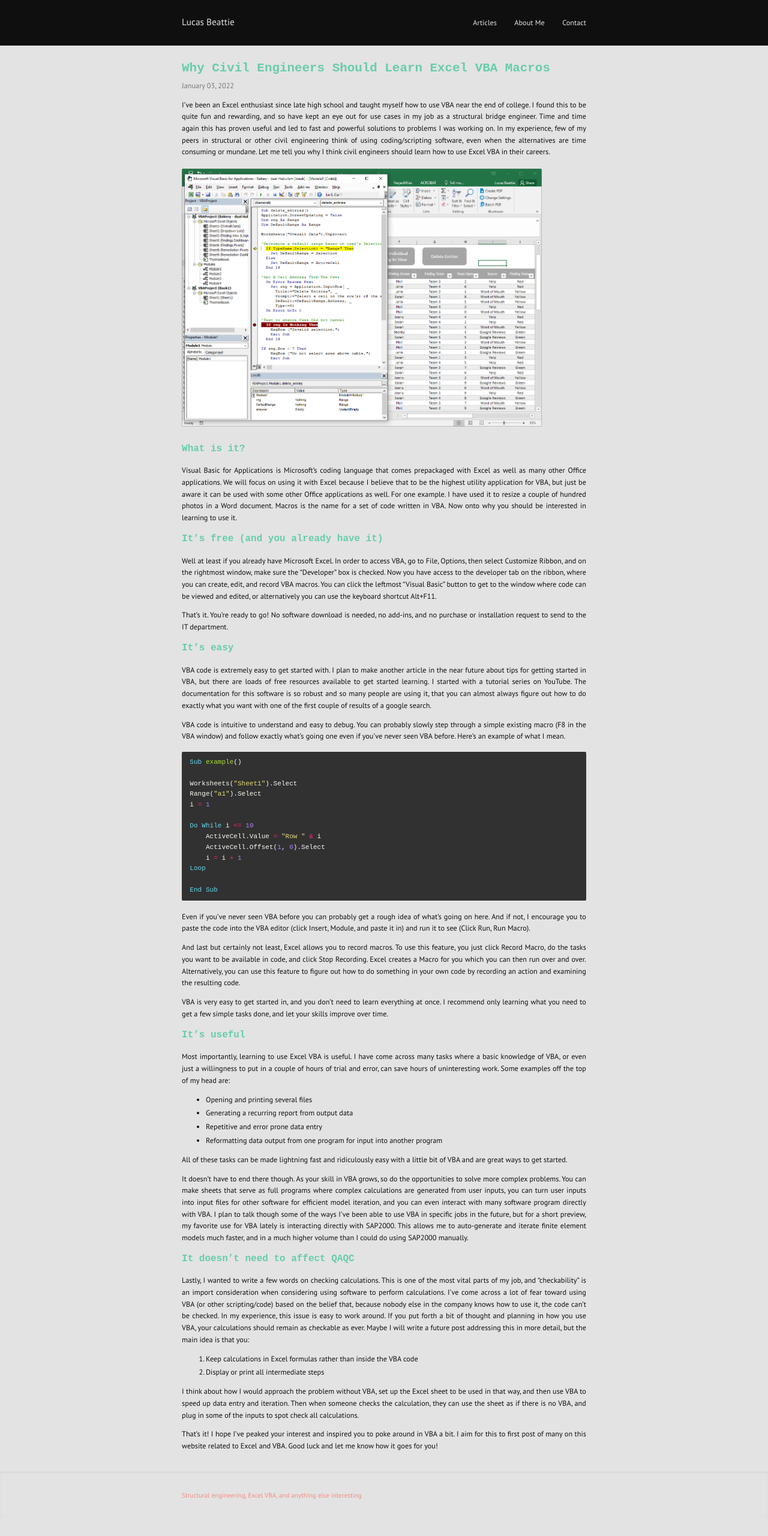
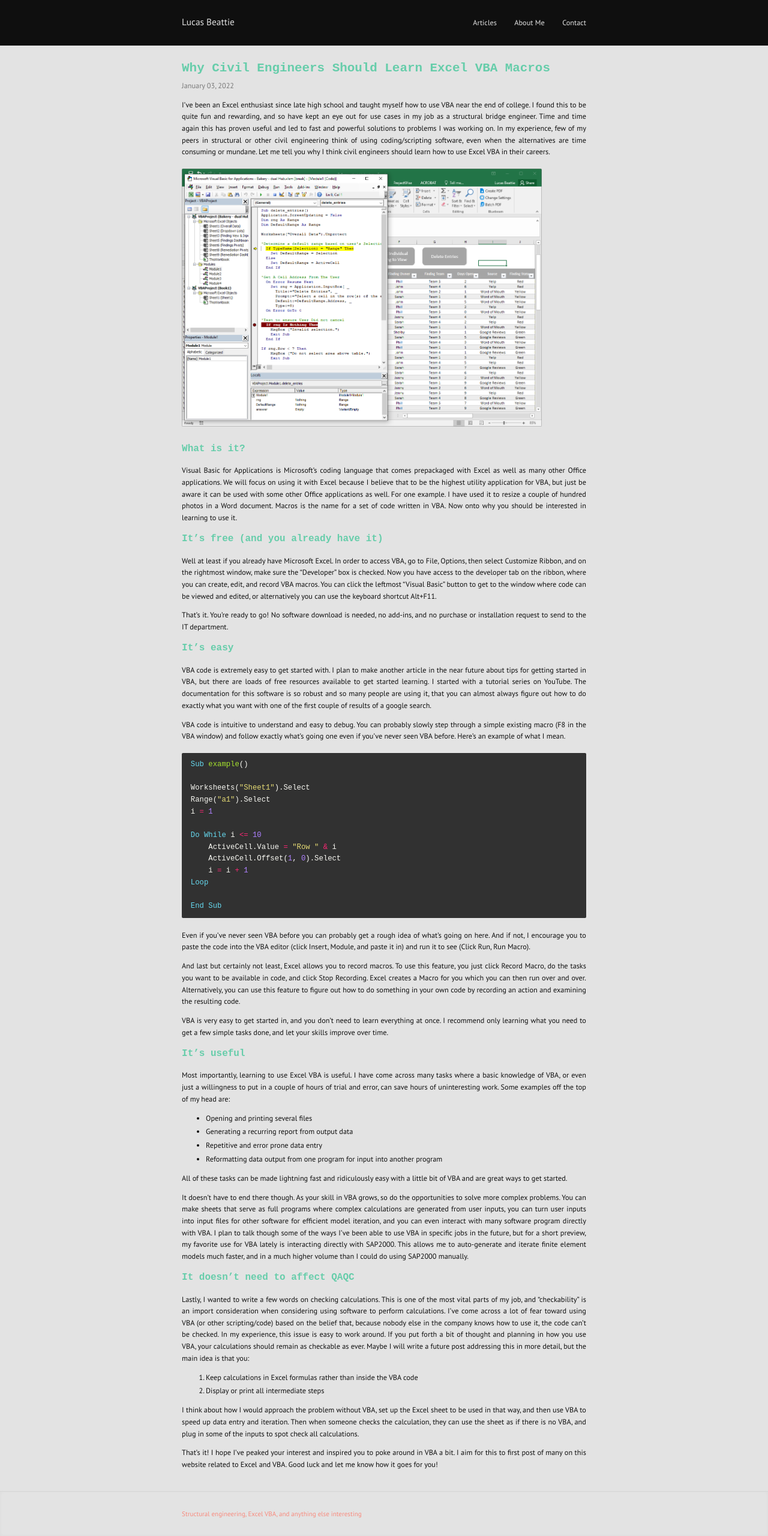
Before and after one commit to labeattie/lucasbeattiedotcom, a Jekyll site: the page built from _posts/2022-01-03-why-civil-engineers-vba.md, in a window 1280 px wide. Shown: the whole page at 60% size. Built offline with Jekyll 4.4.1, drawn with Linux system fonts in a browser that asks for light colours; before the commit the page ends 2529 px from its top, so only the background shows below that.

```diff
--- a/_sass/basic.sass
+++ b/_sass/basic.sass
@@ -87,13 +87,13 @@
 pre
   background: reduce(12)
   border-radius: 2px
-  font-size: .9em
+  font-size: 1.0em
   margin: 1.5em 0
   padding: .8em 1.2em
   overflow-x: auto
 
 \:not(pre) > code
-  font-size: .9em
+  font-size: 1.0em
   background: reduce(15)
   opacity: .7
   border-radius: 2px
--- a/_sass/layout.sass
+++ b/_sass/layout.sass
@@ -12,7 +12,7 @@
   justify-content: space-between
 
 body > header, body > article, body > footer
-  padding: 1.5em
+  padding: 1.0em
 
 article header
   margin-bottom: 1.0em
```
